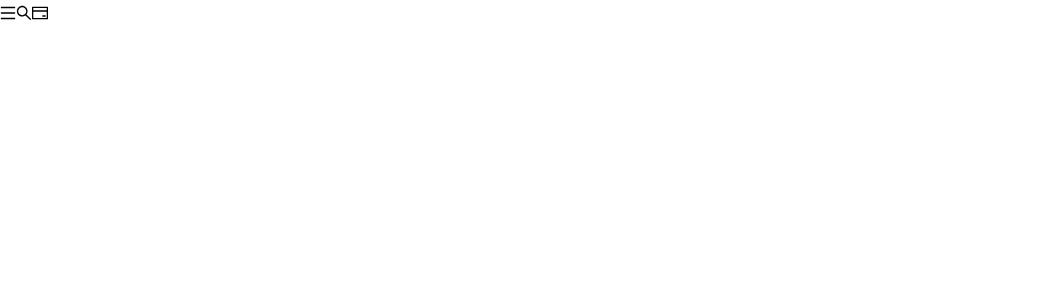
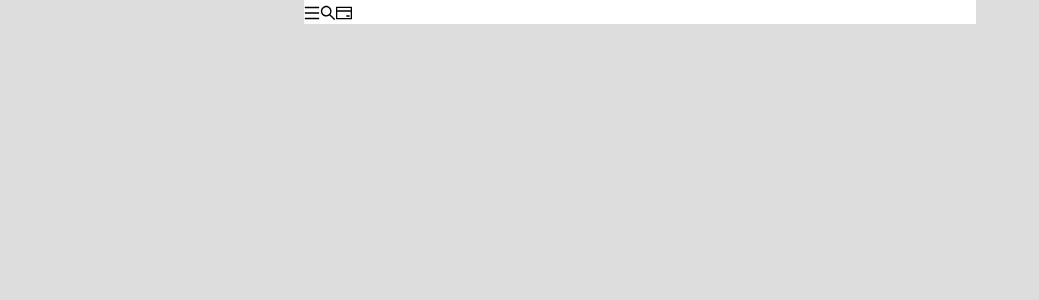
Before and after one commit to devjoylee/gifticon-market, a Next.js app: page / in a window 1280 px wide. Shown: the top 300 px of the page, without its empty margins (0-1039 px from the left). Built offline with nearby package versions, Linux system fonts and the light colour scheme.

Commit message:
💄전체 UI 크기 셋팅

```diff
--- a/src/components/layout/Layout.tsx
+++ b/src/components/layout/Layout.tsx
@@ -4,16 +4,24 @@ import {
   SearchOutlined,
   CreditCardOutlined,
 } from '@ant-design/icons';
+import { COLOR } from '@constants';
 
 export const Layout: React.FC = ({ children }) => {
   return (
-    <div>
+    <Container>
       <div>
         <MenuOutlined />
         <SearchOutlined />
         <CreditCardOutlined />
       </div>
       <main>{children}</main>
-    </div>
+    </Container>
   );
 };
+
+const Container = styled.div`
+  margin: 0 auto;
+  max-width: 672px;
+  width: 100vw;
+  background-color: ${COLOR.WHITE};
+`;
--- a/src/styles/globals.css
+++ b/src/styles/globals.css
@@ -8,6 +8,7 @@
 }
 body {
   font-family: 'Apple SD Gothic Neo', 'Noto Sans KR', sans-serif;
+  background-color: #dddddd;
 }
 ul,
 li {
```
